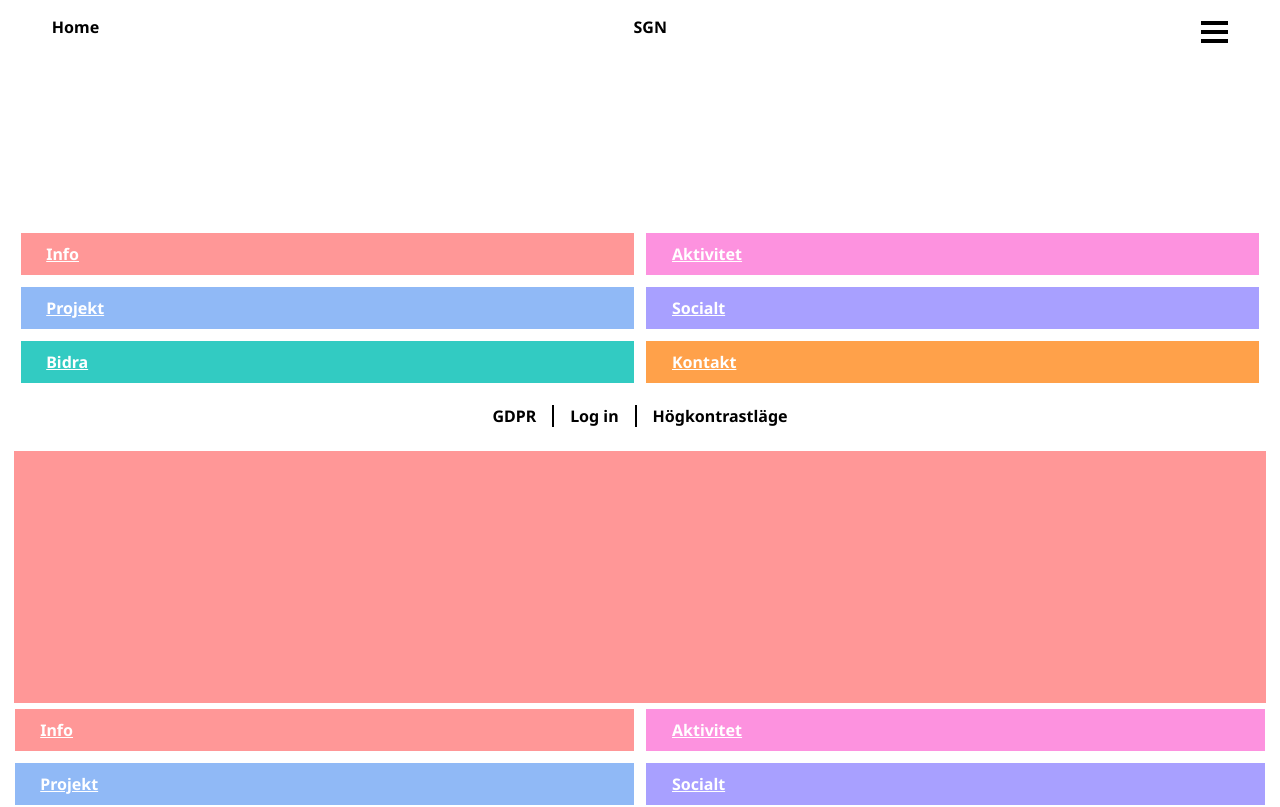
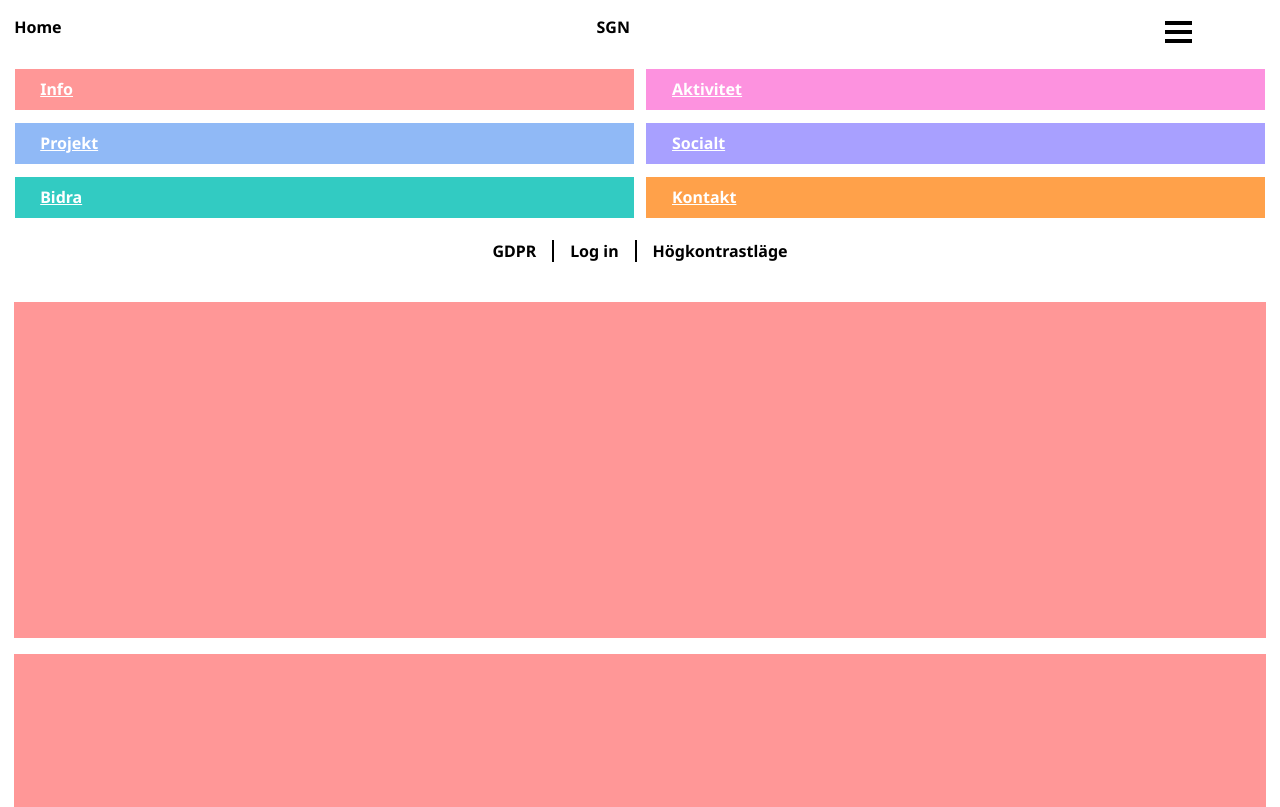
Before and after one commit to lovisahallgren/SGN, a Next.js app in the folder nextjs/: page / in a window 1280 px wide. Shown: the top 807 px of the page. Built offline with nearby package versions, Linux system fonts and the light colour scheme.

Commit message:
added navindicator and looping out content from json to info page

```diff
--- a/nextjs/components/Card/index.js
+++ b/nextjs/components/Card/index.js
@@ -4,13 +4,23 @@ import styled from 'styled-components';
 
 const StyledCard = styled.div`
   width: 100%;
+  max-height: 50rem;
+  min-height: 21rem;
+  overflow: hidden;
+  display flex;
+  flex-direction: column;
+  justify-content: space-around;
+  /* align-item: center; */
   /* height: 40vh; */
   background-color: ${props => props.background || 'white'};
   color: black;
   padding: 16px 16px 20px 16px;
+  margin: 16px 0;
   /* top: 100vh; */
   /* margin: 10px; */
   /* padding: 16px; */
+
+
 `;
 
 // const Card = (props) => {
--- a/nextjs/components/Header/index.js
+++ b/nextjs/components/Header/index.js
@@ -14,17 +14,13 @@ const StyledHeader = styled.div`
 
     position: fixed;
     top: 0;
-    left: 3.5%;
-    width: 93%;
-    padding: 16px 7px;
+    /* left: 3.5%; */
+    width: 92%;
+    padding: 16px 0px;
     background: white;
-    height: 10%;
+    /* height: 10%; */
     display: flex;
     justify-content: space-between;
-  .header {
-  width: 100%;
-  height: 10%;
-  }
 
   a {
     text-decoration: none;
--- a/nextjs/components/Home/index.js
+++ b/nextjs/components/Home/index.js
@@ -32,7 +32,7 @@ class Home extends Component {
 
     return(
       <Layout isHighContrastMode={this.state.isHighContrastMode} handleContrastMode={this.handleContrastMode}>
-        <Navbar contrast={this.state.isHighContrastMode} style={{position: "static", display: "block", marginTop: "17%", fontWeight: "bold"}} />
+        <Navbar contrast={this.state.isHighContrastMode} style={{position: "static", display: "block", fontWeight: "bold"}} />
         <Card style={this.state.isHighContrastMode ? {background: "var(--secondary-red)"} : {background: "var(--primary-red)"}} />
         <Card style={this.state.isHighContrastMode ? {background: "var(--secondary-red)"} : {background: "var(--primary-red)"}} />
         <Card style={this.state.isHighContrastMode ? {background: "var(--secondary-red)"} : {background: "var(--primary-red)"}} />
--- a/nextjs/components/Layout/index.js
+++ b/nextjs/components/Layout/index.js
@@ -35,6 +35,7 @@ class Layout extends Component {
                   <meta name="viewport" content="initial-scale=1.0, width=device-width" />
                 </Head>
                 <Header contrast={this.props.isHighContrastMode}/>
+                <div style={{width: "100%", height: "6vh"}}></div>
                     { children }
                 <Footer contrast={this.props.isHighContrastMode} onClick={this.props.handleContrastMode} />
             </>
--- a/nextjs/components/Navbar/index.js
+++ b/nextjs/components/Navbar/index.js
@@ -8,7 +8,7 @@ const StyledNavbar = styled.div`
   display: none;
   position: absolute;
   left: 0;
-  top: 80%;
+  top: 98%;
   width: 100%;
   background: white;
   height: 28vh;
@@ -20,6 +20,8 @@ const StyledNavbar = styled.div`
     display: grid;
     grid-template-columns: repeat(2, 1fr);
     list-style: none;
+    margin-inline-start: -6px;
+    margin-inline-end: -6px;
   }
 
   div {
--- a/nextjs/components/P/index.js
+++ b/nextjs/components/P/index.js
@@ -2,10 +2,10 @@ import React, {Component} from 'react';
 import styled from 'styled-components';
 
 const P = styled.p`
-  font-weight: ${props => props.fontWeight || 'regular'};
   font-size: ${props => props.fontSize || '0.8889rem'};
-  lineHeight: ${props => props.lineHeight || '1.333rem'};
+  line-height: ${props => props.lineHeight || '1.333rem'};
   color: ${props => props.color || '#FFF'};
+  letter-spacing: ${props => props.letterSpacing || '0.02em'};
 `
 
 P.propTypes = {
--- a/nextjs/components/QuoteBig/index.js
+++ b/nextjs/components/QuoteBig/index.js
@@ -2,7 +2,7 @@ import React, {Component} from 'react';
 import styled from 'styled-components';
 
 const QuoteBig = styled.p`
-  font-style: ${props => props.fontWeight || 'italic'};
+  font-style: ${props => props.fontStyle || 'italic'};
   font-size: ${props => props.fontSize || '1.667rem'};
   line-height: ${props => props.lineHeight || '2rem'};
   color: ${props => props.color || '#FFF'};
--- a/nextjs/components/QuoteSmall/index.js
+++ b/nextjs/components/QuoteSmall/index.js
@@ -2,7 +2,7 @@ import React, {Component} from 'react';
 import styled from 'styled-components';
 
 const QuoteSmall = styled.p`
-  font-style: ${props => props.fontWeight || 'italic'};
+  font-style: ${props => props.fontStyle || 'italic'};
   font-size: ${props => props.fontSize || '1.333rem'};
   line-height: ${props => props.lineHeight || '1.778rem'};
   color: ${props => props.color || '#FFF'};
```
